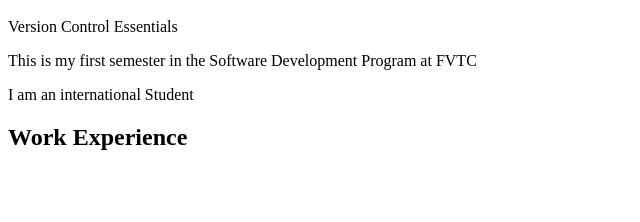
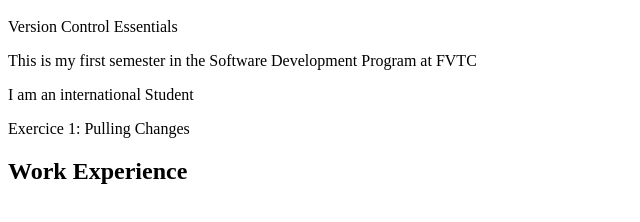
Before and after one commit to malakatit/Versions-Control--Demo1, a plain HTML site: page Index.html in a window 1280 px wide. Shown: the part 48-270 px from the top of the page, without its empty margins (0-640 px from the left). Drawn offline with Linux system fonts and the light colour scheme.

Commit message:
Exercise 1

```diff
--- a/Index.html
+++ b/Index.html
@@ -2,5 +2,7 @@
 <p>Version Control Essentials</p>
 <p> This is my first semester in the Software Development Program at FVTC</p>
 <p> I am an international Student</p>
+<p> Exercice 1: Pulling Changes</p>
+
 
 <h2> Work Experience</h2>
```
